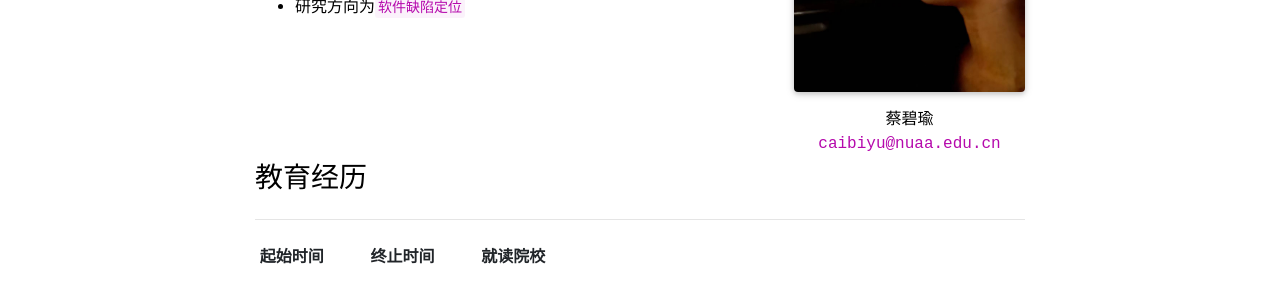
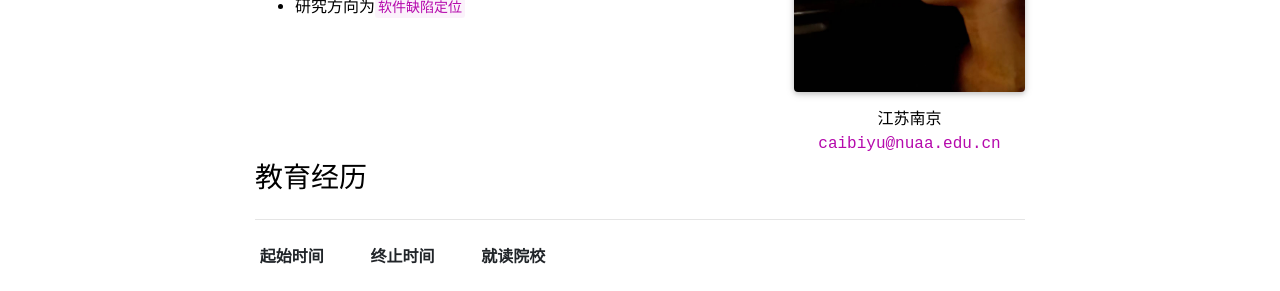
Before and after one commit to Caiby0927/Caiby0927.github.io, a Jekyll site: the page built from _pages/about.md, in a window 1280 px wide. Shown: the part 434-725 px from the top of the page. Built offline with Jekyll 4.4.1, drawn with Linux system fonts in a browser that asks for light colours; full-size pictures stand in for the smaller copies a plugin makes; comment, search, counter and statistics services are not loaded; a style sheet for code colours, icons or effects is not loaded.

Commit message:
Update about.md

```diff
--- a/_pages/about.md
+++ b/_pages/about.md
@@ -9,7 +9,7 @@ profile:
   image: prof_pic.jpg
   image_circular: false # crops the image to make it circular
   address: >
-    <p align="center">蔡碧瑜</p>
+    <p align="center">江苏南京</p>
     <p align="center"><a href="caibiyu@nuaa.edu.cn">caibiyu@nuaa.edu.cn</a></p>
 
 
```
